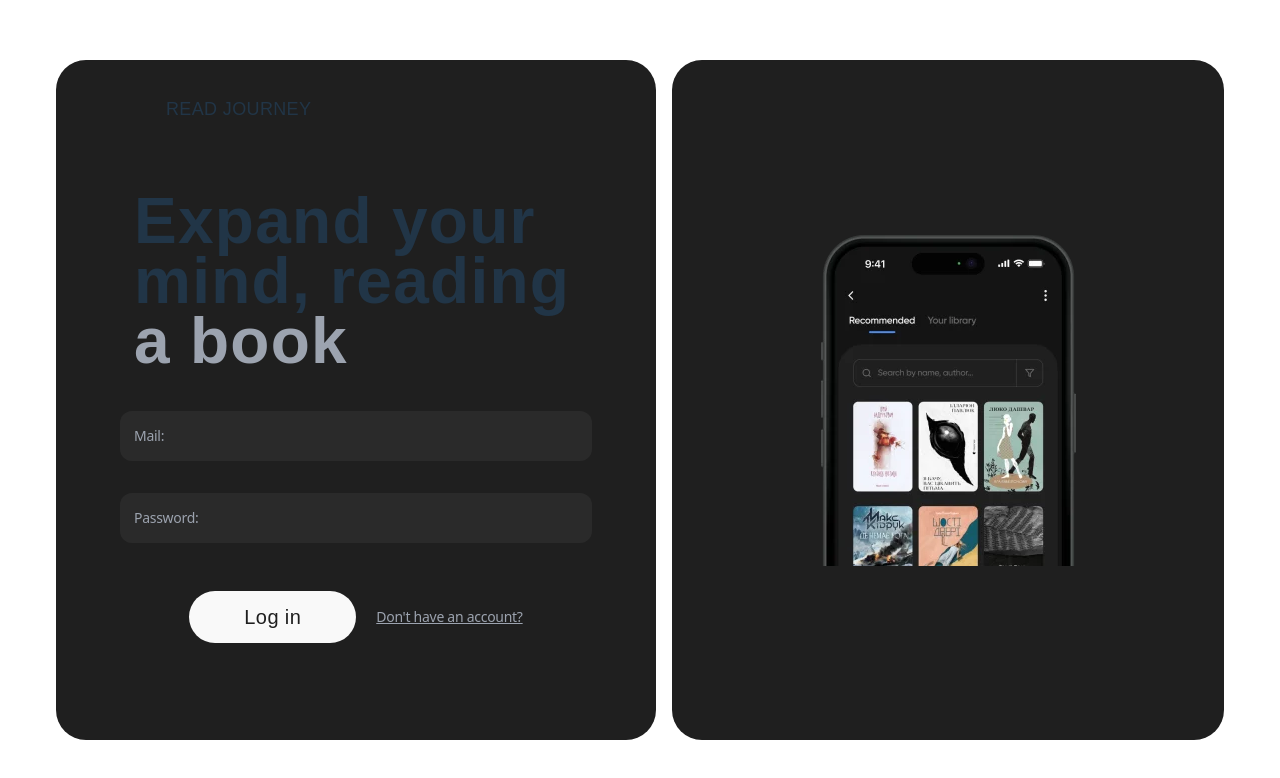
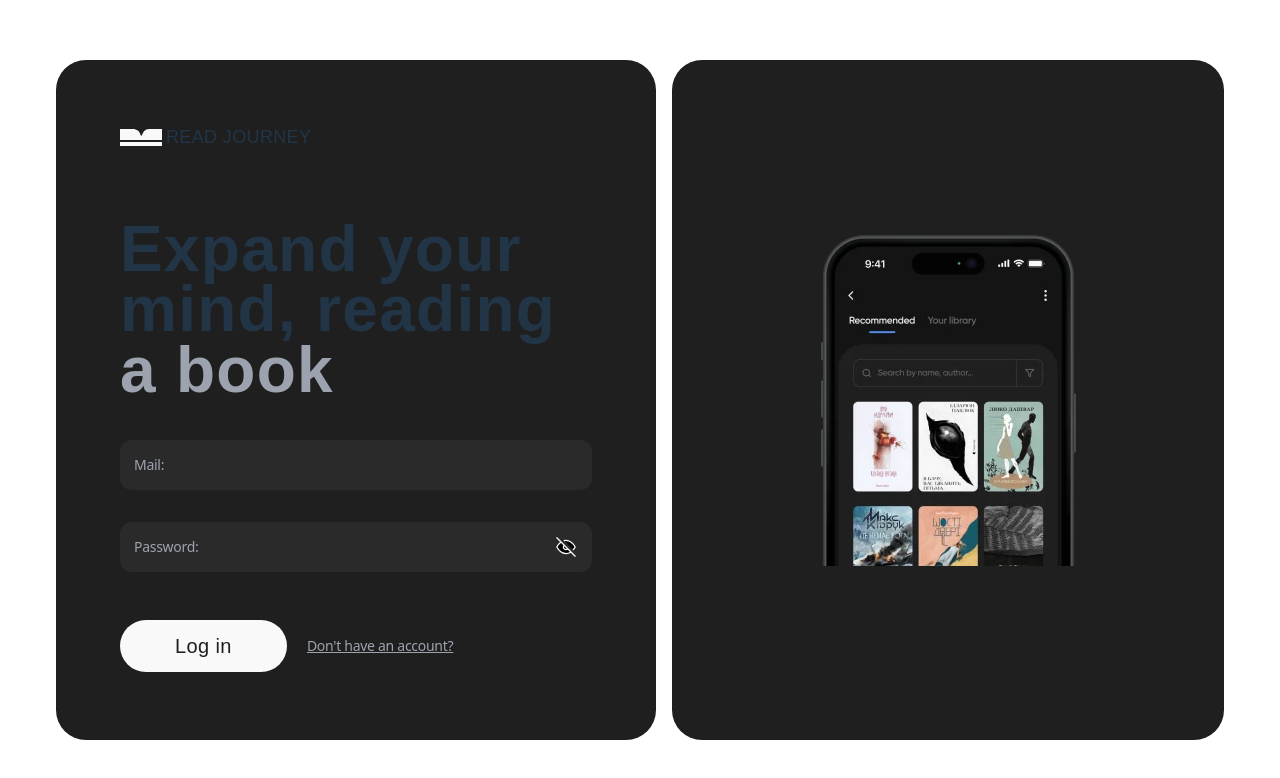
Before and after one commit to salptkin/ReadJourney, a React (Vite) app: page /login in a window 1280 px wide. Shown: the top 778 px of the page. Built offline with nearby package versions, Linux system fonts and the light colour scheme; no server answers.

Commit message:
LoginPage has been made responsive.

```diff
--- a/src/components/AuthHeader/AuthHeader.module.css
+++ b/src/components/AuthHeader/AuthHeader.module.css
@@ -2,6 +2,7 @@
     margin-bottom: 20px;
     display: flex;
     align-items: center;
+    justify-content: flex-start;
     gap: 4px;
     align-self: flex-start;
     width: 100%;
@@ -45,6 +46,8 @@
     letter-spacing: 0.64px;
     margin-bottom: 20px;
     text-align: left;
+    align-self: flex-start;
+    width: 100%;
 }
 
 @media (min-width: 768px) {
@@ -56,6 +59,7 @@
         max-width: 444px;
         margin-bottom: 40px;
         text-align: left;
+        align-self: flex-start;
     }
 }
 
--- a/src/components/GeneralUse/Icon/Icon.jsx
+++ b/src/components/GeneralUse/Icon/Icon.jsx
@@ -1,7 +1,7 @@
 const Icon = ({ w, h = w, className, iconName }) => {
   return (
     <svg className={className} width={w} height={h}>
-      <use href={`/icons/sprite.svg#${iconName}`} />
+      <use href={`/images/logo.svg#${iconName}`} />
     </svg>
   );
 };
--- a/src/components/LoginForm/LoginForm.module.css
+++ b/src/components/LoginForm/LoginForm.module.css
@@ -98,8 +98,8 @@
     display: flex;
     flex-direction: column;
     gap: 16px;
-    align-items: center;
-    justify-content: center;
+    align-items: flex-start;
+    justify-content: flex-start;
     width: 100%;
 }
 
@@ -107,7 +107,8 @@
     .actions {
         flex-direction: row;
         flex-wrap: wrap;
-        justify-content: center;
+        justify-content: flex-start;
+        align-items: center;
         gap: 14px;
     }
 }
--- a/src/pages/LoginPage/LoginPage.module.css
+++ b/src/pages/LoginPage/LoginPage.module.css
@@ -1,18 +1,15 @@
 
 .container {
-    width: 100%;
-    max-width: 1200px;
-    margin: 0 auto;
+    width: 100vw;
+    min-height: 100vh;
     padding: 20px;
     display: flex;
     flex-direction: column;
     align-items: center;
     justify-content: center;
-    min-height: 100vh;
-    position: absolute;
-    top: 50%;
-    left: 50%;
-    transform: translate(-50%, -50%);
+    gap: 20px;
+    box-sizing: border-box;
+    overflow-y: auto;
 }
 
 @media (min-width: 768px) {
@@ -24,24 +21,17 @@
 @media (min-width: 1024px) {
     .container {
         flex-direction: row;
-        align-items: center;
-        justify-content: center;
         gap: 16px;
-        position: absolute;
-        top: 50%;
-        left: 50%;
-        transform: translate(-50%, -50%);
     }
 }
 
 .card {
     width: 100%;
     max-width: 400px;
-    height: 500px;
+    min-height: 500px;
     padding: 20px;
     background-color: #1f1f1f;
     border-radius: 30px;
-    margin-bottom: 10px;
     display: flex;
     flex-direction: column;
     align-items: center;
@@ -50,10 +40,9 @@
 
 @media (min-width: 768px) {
     .card {
-        margin-bottom: 0;
         padding: 40px 64px;
         max-width: 472px;
-        height: 600px;
+        min-height: 600px;
     }
 }
 
@@ -61,6 +50,6 @@
     .card {
         padding: 40px 64px;
         max-width: 472px;
-        height: 600px;
+        min-height: 600px;
     }
 }
```
Also changed, not shown: public/images/logo.svg (added).
